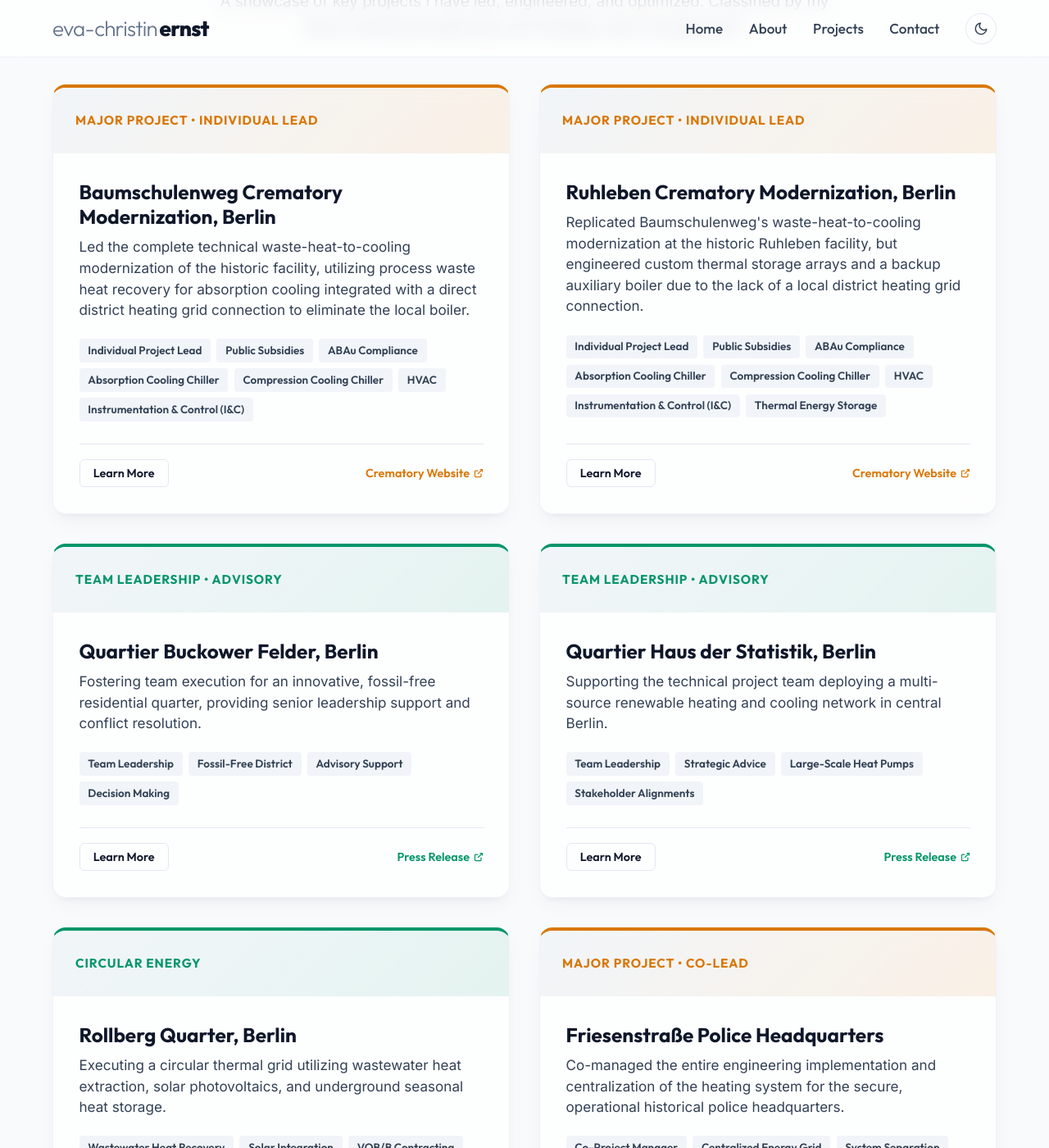
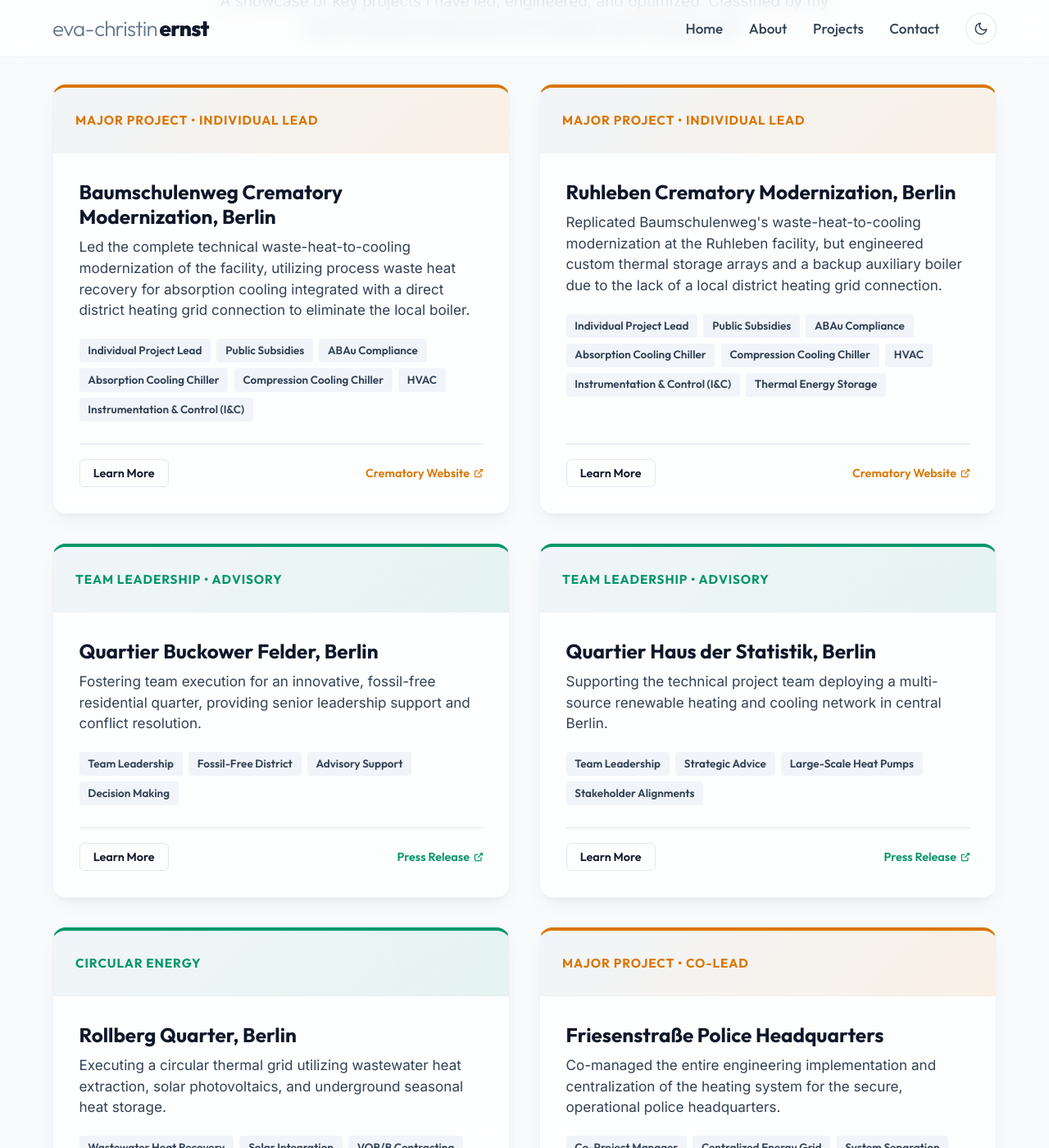
Before and after one commit to evafroehlich/website, a Jekyll site: the page built from projects.md, in a window 1280 px wide and 1400 px high, scrolled down 200 px. Shown: the whole window at 82% size. Built offline with Jekyll 4.4.1, drawn with Linux system fonts in a browser that asks for light colours.

Commit message:
Remove all references to historic and historical context from projects.md descriptions and situations

```diff
--- a/projects.md
+++ b/projects.md
@@ -24,7 +24,7 @@ permalink: /projects/
       <div class="project-content">
         <h3 class="project-title">Baumschulenweg Crematory Modernization, Berlin</h3>
         <p class="project-description">
-          Led the complete technical waste-heat-to-cooling modernization of the historic facility, utilizing process waste heat recovery for absorption cooling integrated with a direct district heating grid connection to eliminate the local boiler.
+          Led the complete technical waste-heat-to-cooling modernization of the facility, utilizing process waste heat recovery for absorption cooling integrated with a direct district heating grid connection to eliminate the local boiler.
         </p>
         <div class="project-tags">
           <span class="project-tag">Individual Project Lead</span>
@@ -41,7 +41,7 @@ permalink: /projects/
           <div class="details-inner">
             <h5 style="margin-bottom: 0.75rem;">STAR Case Study:</h5>
             <div style="margin-bottom: 0.75rem;">
-              <strong style="color: var(--accent-emerald);">Situation:</strong> Outdated energy systems inside the historic, structurally protected landmark building resulted in high operational costs. The technical goal was to recover and recycle waste heat from the cremation process to provide clean cooling.
+              <strong style="color: var(--accent-emerald);">Situation:</strong> Outdated energy systems inside the structurally protected landmark building resulted in high operational costs. The technical goal was to recover and recycle waste heat from the cremation process to provide clean cooling.
             </div>
             <div style="margin-bottom: 0.75rem;">
               <strong style="color: var(--accent-emerald);">Task:</strong> Direct the complete end-to-end engineering modernization, building automation overhaul, and subsidies administration as the primary Project Manager.
@@ -78,7 +78,7 @@ permalink: /projects/
       <div class="project-content">
         <h3 class="project-title">Ruhleben Crematory Modernization, Berlin</h3>
         <p class="project-description">
-          Replicated Baumschulenweg's waste-heat-to-cooling modernization at the historic Ruhleben facility, but engineered custom thermal storage arrays and a backup auxiliary boiler due to the lack of a local district heating grid connection.
+          Replicated Baumschulenweg's waste-heat-to-cooling modernization at the Ruhleben facility, but engineered custom thermal storage arrays and a backup auxiliary boiler due to the lack of a local district heating grid connection.
         </p>
         <div class="project-tags">
           <span class="project-tag">Individual Project Lead</span>
@@ -250,7 +250,7 @@ permalink: /projects/
       <div class="project-content">
         <h3 class="project-title">Friesenstraße Police Headquarters</h3>
         <p class="project-description">
-          Co-managed the entire engineering implementation and centralization of the heating system for the secure, operational historical police headquarters.
+          Co-managed the entire engineering implementation and centralization of the heating system for the secure, operational police headquarters.
         </p>
         <div class="project-tags">
           <span class="project-tag">Co-Project Manager</span>
```
